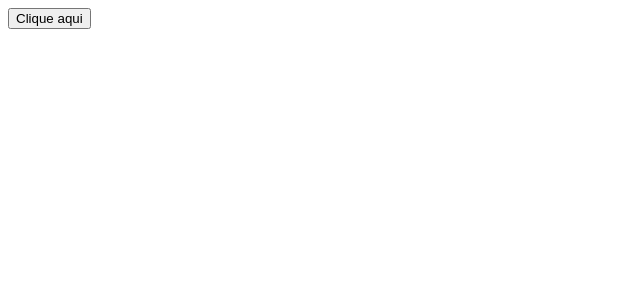
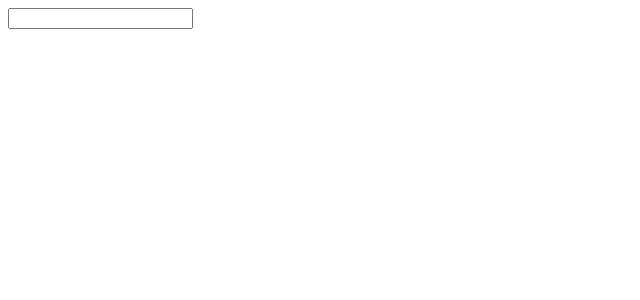
Before and after one commit to ITSimaoAbel/VueJs-course, a Vue app: page / in a window 1280 px wide. Shown: the top 300 px of the page, without its empty margins (0-640 px from the left). Built offline with nearby package versions, Linux system fonts and the light colour scheme.

Commit message:
Update crea Exemplo08 and enventos de teclado

```diff
--- a/src/App.vue
+++ b/src/App.vue
@@ -7,11 +7,13 @@
   //import Exemplo04 from './components/Exemplo04HTML.vue';
   //import Exemplo05 from './components/Exemplo05Model.vue';
   //import Exemplo06 from './components/Exemplo06Classe.vue';
-  import Exemplo07 from './components/Exemplo07Clique.vue';
+  //import Exemplo07 from './components/Exemplo07Clique.vue';
+  import Exemplo08 from './components/Exemplo08Teclado.vue';
+
 
 </script>
 
 <!-- HTML -->
  <template>
-    <Exemplo07></Exemplo07>
+    <Exemplo08></Exemplo08>
  </template>
--- /dev/null
+++ b/src/components/Exemplo08Teclado.vue
@@ -0,0 +1,13 @@
+<!-- SCRIPT -->
+<script setup>
+    //Funcao de mensagem
+    function mensagem() {
+        alert("Executando a funcao mensagem");
+    }
+</script>
+
+
+<!-- HTML -->
+ <template>
+    <input type="text" @keyup.enter="mensagem">
+ </template>
```
